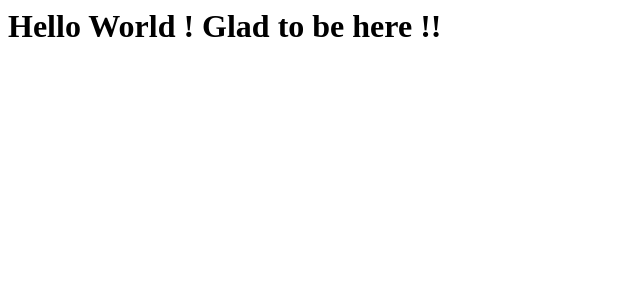
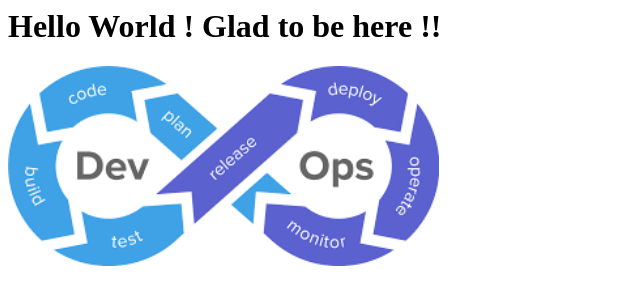
Before and after one commit to PJ1288/PJ1288.github.io, a plain HTML site: page index.html in a window 1280 px wide. Shown: the whole page, without its empty margins (0-640 px from the left). Drawn offline with Linux system fonts and the light colour scheme.

Commit message:
Updated the index.html with a new image

```diff
--- a/index.html
+++ b/index.html
@@ -1,3 +1,6 @@
 <html>
   <h1>Hello World ! Glad to be here !!</h1>
+  <div>
+    <img src="devops.png" height="200">
+  </div>
 </html>
```
Also changed, not shown: devops.png (added).
